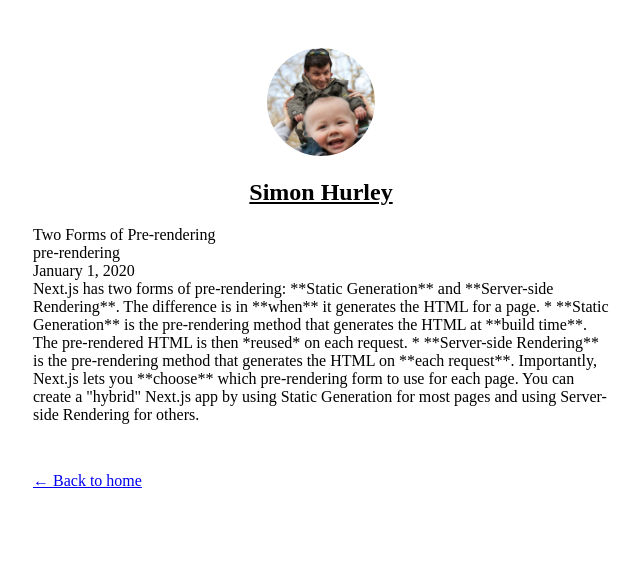
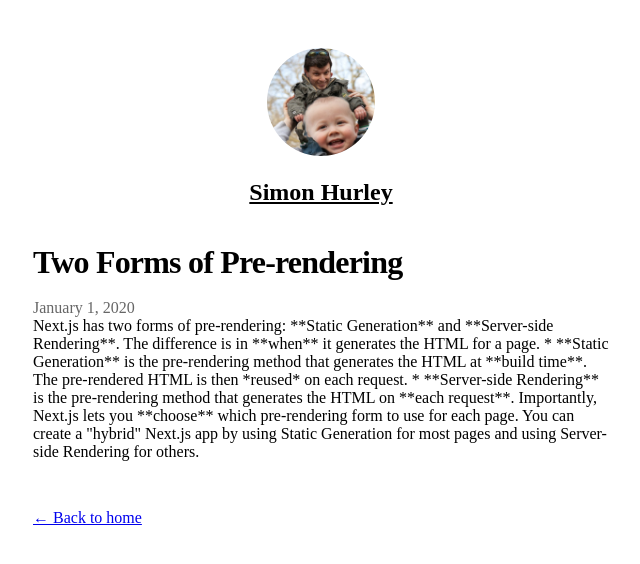
Before and after one commit to LocalFamilyEvents/nextjsblog, a Next.js app: page /posts/pre-rendering in a window 1280 px wide. Shown: the top 564 px of the page, without its empty margins (319-959 px from the left). Built offline with nearby package versions, Linux system fonts and the light colour scheme.

Commit message:
styled blog pages using utilstyles

```diff
--- a/pages/posts/[id].js
+++ b/pages/posts/[id].js
@@ -1,11 +1,13 @@
-import { remark } from 'remark'
-import html from 'remark-html'
-import Head from 'next/head'
+import { remark } from "remark";
+import html from "remark-html";
+import Head from "next/head";
 
-import { getAllPostIds, getPostData } from '../../lib/posts'
+import { getAllPostIds, getPostData } from "../../lib/posts";
 
-import Date from '../../components/dates'
-import Layout from '../../components/layout'
+import Date from "../../components/dates";
+import Layout from "../../components/layout";
+
+import utilStyles from "../../styles/utils.module.css";
 
 export default function Post({ postData }) {
   return (
@@ -13,29 +15,30 @@ export default function Post({ postData }) {
       <Head>
         <title>{postData.title}</title>
       </Head>
-            {postData.title}
-            <br />
-            {postData.id}
-            <br />
+      <article>
+        <h1 className={utilStyles.headingXl}>{postData.title}</h1>
+        <div className={utilStyles.lightText}>
           <Date dateString={postData.date} />
-            <br/>
+        </div>
         <div dangerouslySetInnerHTML={{ __html: postData.contentHtml }} />
+      </article>
     </Layout>
-    )
+  );
 }
 
 export async function getStaticPaths() {
   const paths = getAllPostIds();
   return {
-        paths, fallback: false
-    }
+    paths,
+    fallback: false,
+  };
 }
 
 export async function getStaticProps({ params }) {
-    const postData = await getPostData(params.id)
+  const postData = await getPostData(params.id);
   return {
     props: {
-            postData
+      postData,
+    },
+  };
 }
-    }
-}
```
Lines whose indentation alone changed are shown as unchanged.
